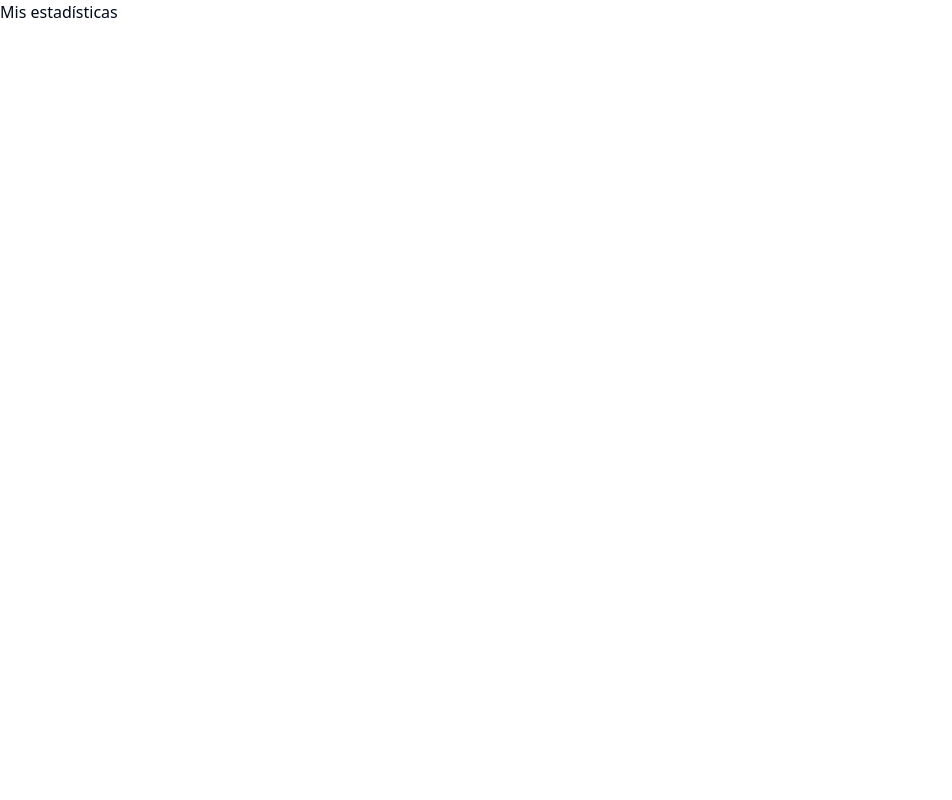
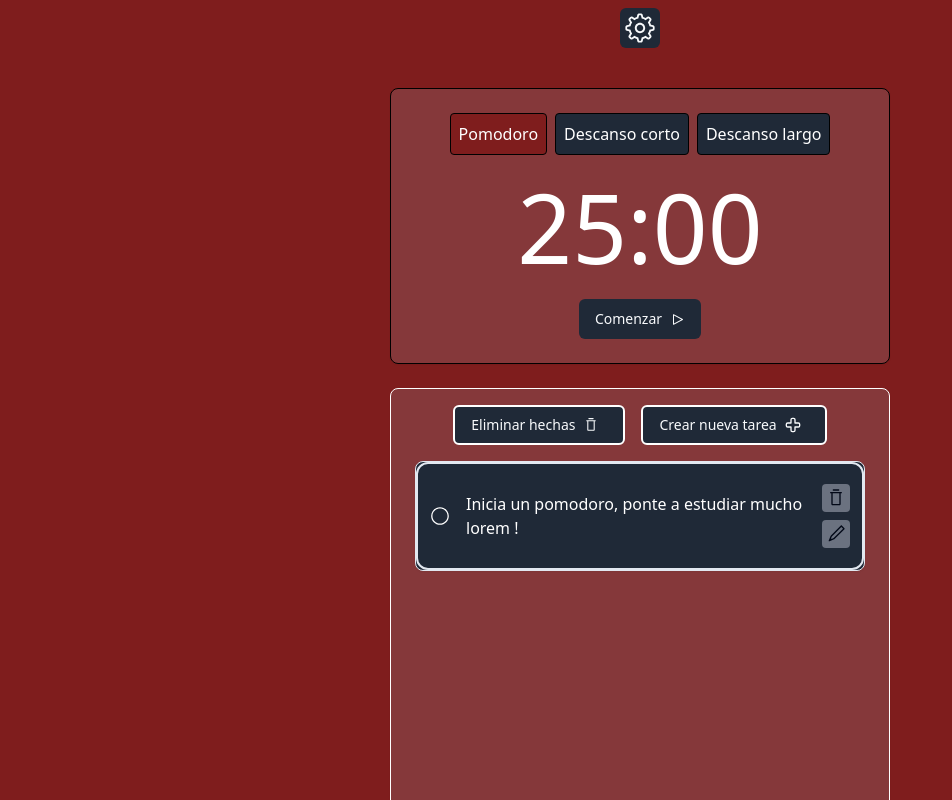
Before and after one commit to Quide1/pomodoro-app, a React (Vite) app: page /my-pomodoro in a window 1280 px wide. Shown: the top 800 px of the page, without its empty margins (0-952 px from the left). Built offline with nearby package versions, Linux system fonts and the light colour scheme.

Commit message:
delete router dom

```diff
--- a/package.json
+++ b/package.json
@@ -24,7 +24,6 @@
     "lucide-react": "^0.390.0",
     "react": "^18.2.0",
     "react-dom": "^18.2.0",
-    "react-router-dom": "^6.23.1",
     "tailwind-merge": "^2.3.0",
     "tailwindcss-animate": "^1.0.7",
     "zustand": "4.5.2"
--- a/src/App.tsx
+++ b/src/App.tsx
@@ -1,10 +1,12 @@
-import { RouterProvider } from './routes/routerProvider'
 import './App.css'
+import HomePage from './pages/home-page'
 
 function App() {
 
   return (
-    <RouterProvider/>
+   <>
+    <HomePage/>
+   </>
   )
 }
 
--- a/src/routes/routerProvider.tsx
+++ /dev/null
@@ -1,19 +0,0 @@
-import HomePage from "@/pages/home-page";
-import {
-  RouterProvider as Provider,
-  createBrowserRouter,
-} from "react-router-dom";
-const router = createBrowserRouter([
-  {
-    path: "/",
-    element: <HomePage />,
-  },
-  {
-    path: "/my-pomodoro",
-    element: <h1>Mis estadísticas</h1>,
-  },
-]);
-
-export const RouterProvider = () => {
-  return <Provider router={router} />;
-};
```
Also changed, not shown: 1 other file (tests, documents, lock files or other folders).
